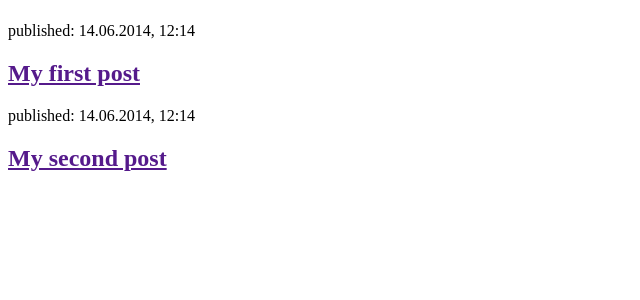
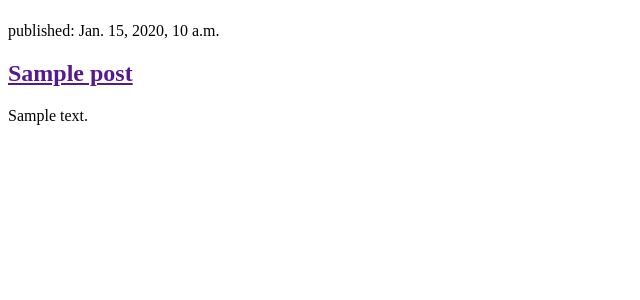
Before and after one commit to kylemault/my-first-blog, a Django app: template blog/templates/blog/post_list.html in a window 1280 px wide. Shown: the part 58-358 px from the top of the page, without its empty margins (0-640 px from the left). Run offline with Django 5.2, Linux system fonts and the light colour scheme; the template is opened without the code that fills it: values that come from a table or form of the project are taken from there, others are empty; tables that the repository leaves empty hold one stand-in row (values such as "Sample post").

Commit message:
Modified templates to display post from databse.

```diff
--- a/blog/templates/blog/post_list.html
+++ b/blog/templates/blog/post_list.html
@@ -8,16 +8,10 @@
             <h1><a href="/">Django Blog</a></h1>
         </header>
 
-        <article>
-            <time>published: 14.06.2014, 12:14</time>
-            <h2><a href="">My first post</a></h2>
-            <p></p>
-        </article>
-
-        <article>
-            <time>published: 14.06.2014, 12:14</time>
-            <h2><a href="">My second post</a></h2>
-            <p></p>
-        </article>
-    </body>
-</html>
+        {% for post in posts %}
+    <article>
+        <time>published: {{ post.published_date }}</time>
+        <h2><a href="">{{ post.title }}</a></h2>
+        <p>{{ post.text|linebreaksbr }}</p>
+    </article>
+{% endfor %}
--- a/blog/views.py
+++ b/blog/views.py
@@ -1,5 +1,8 @@
 from django.shortcuts import render
+from django.utils import timezone
+from .models import Post
 
 # Create your views here.
 def post_list(request):
+    posts = Post.objects.filter(published_date__lte=timezone.now()).order_by('published_date')
     return render(request, 'blog/post_list.html', {})
```
